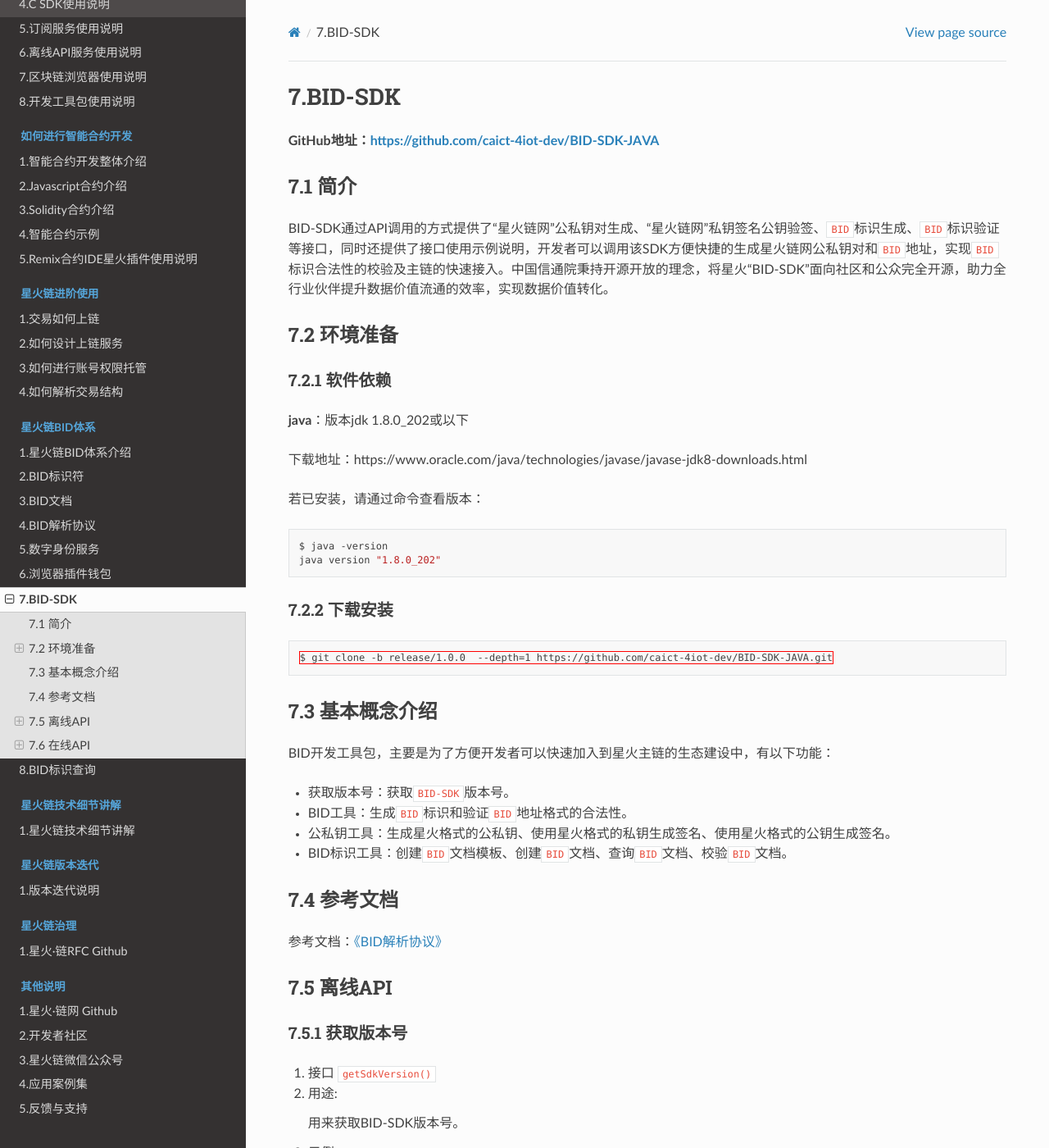
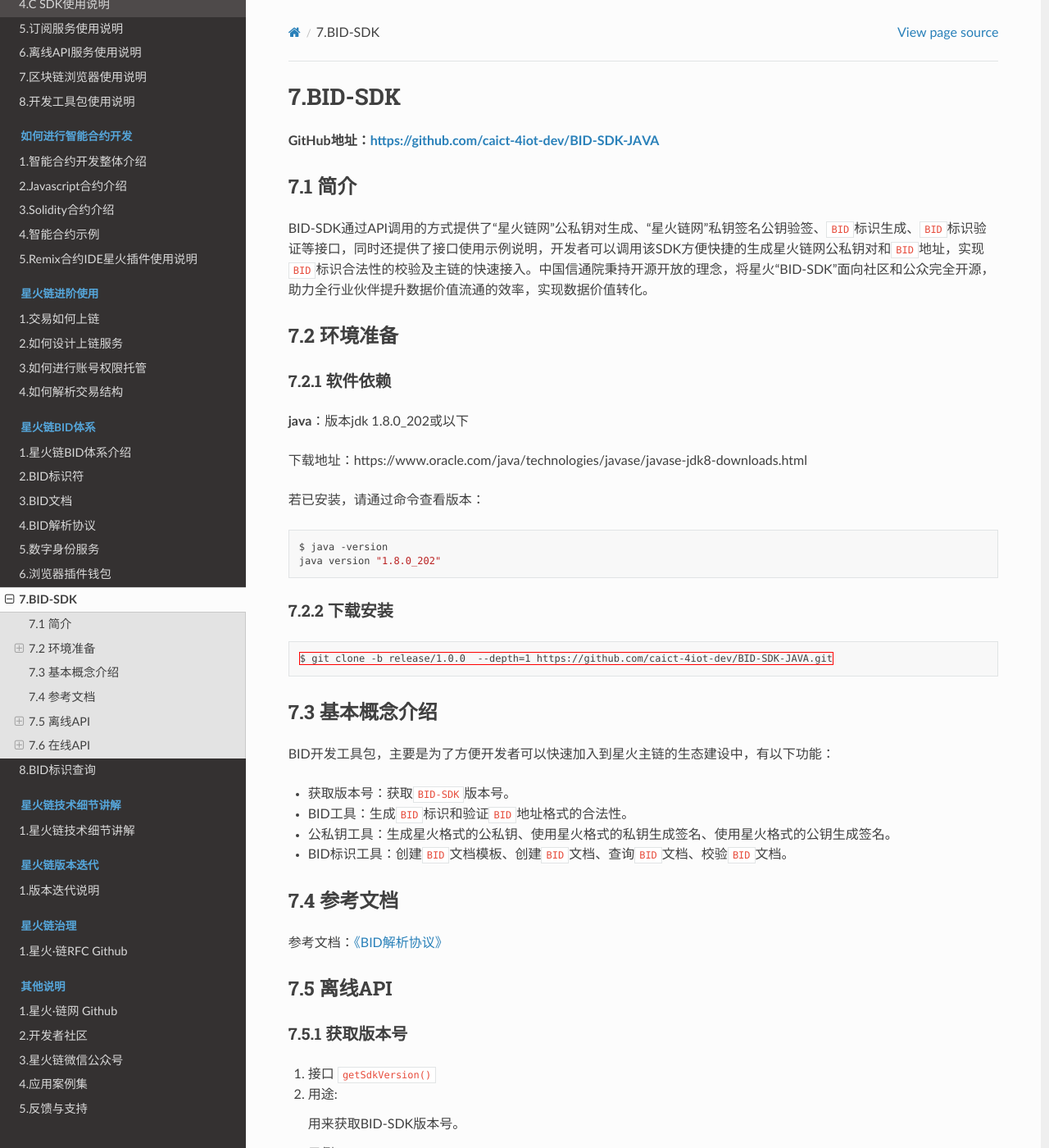
Before and after one commit to caict-4iot-dev/bif-doc, a Sphinx documentation site: the page built from docs/source/bid/BID-SDK.md, in a window 1280 px wide and 1400 px high. Shown: the whole window at 82% size. Built offline with Sphinx 7.4.7 and the Read the Docs theme 2.0.0, drawn with Linux system fonts in a browser that asks for light colours.

Commit message:
Update custom.css

```diff
--- a/docs/source/_static/custom.css
+++ b/docs/source/_static/custom.css
@@ -1,3 +1,3 @@
 .wy-nav-content {
-    max-width: 100%; /* 或根据你的需求调整 */
+    max-width: 99%; /* 或根据你的需求调整 */
 }
```
